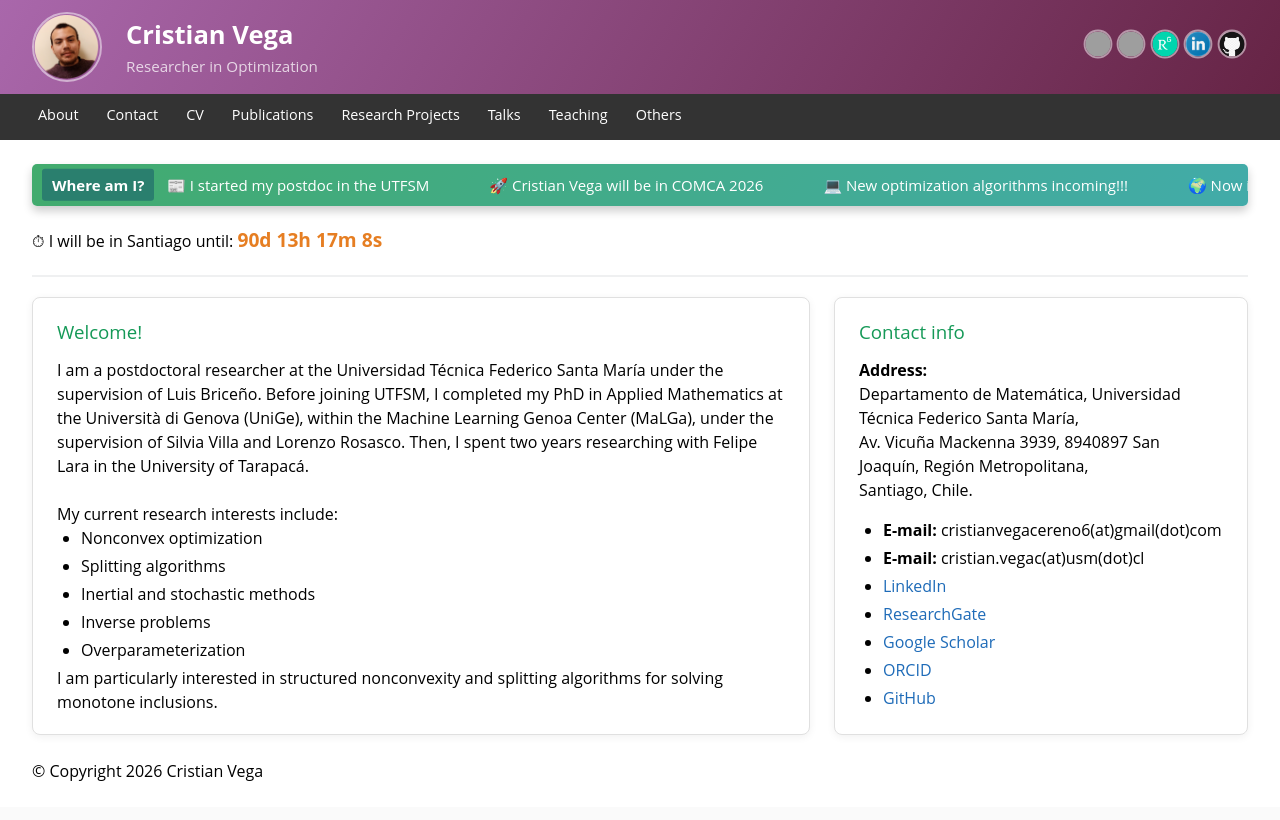
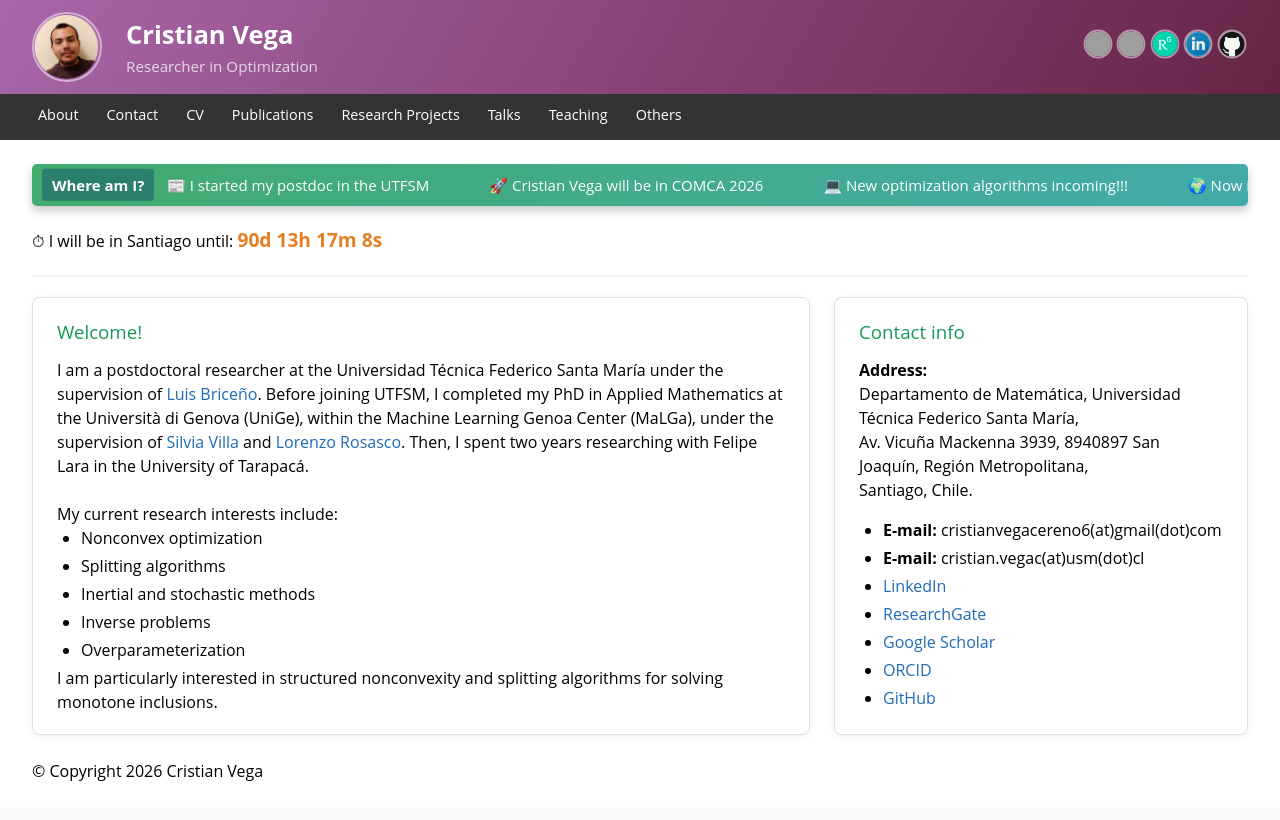
Before and after one commit to cristianvega1995/cristianvega1995.github.io, a Jekyll site: the page index.html, which Jekyll copies as it is, in a window 1280 px wide. Shown: the top 820 px of the page. Built offline with Jekyll 4.4.1, drawn with Linux system fonts in a browser that asks for light colours; part of the change alters nothing that is shown; grey boxes are pictures that could not be loaded.

```diff
--- a/index.html
+++ b/index.html
@@ -303,9 +303,10 @@
         <!-- Welcome box -->
         <div class="welcome-box" id="about">
             <h3 style="margin-top:0;">Welcome!</h3>
-            I am a postdoctoral researcher at the Universidad Técnica Federico Santa María under the supervision of Luis Briceño.
+            I am a postdoctoral researcher at the Universidad Técnica Federico Santa María under the supervision of <a href="http://lbriceno.mat.utfsm.cl/">Luis Briceño</a>.
             Before joining UTFSM, I completed my PhD in Applied Mathematics at the Università di Genova (UniGe),
-            within the Machine Learning Genoa Center (MaLGa), under the supervision of Silvia Villa and Lorenzo Rosasco. Then, I spent two years researching with Felipe Lara in the University of Tarapacá.
+            within the Machine Learning Genoa Center (MaLGa), under the supervision of <a href="https://rubrica.unige.it/personale/UkNHXVlo">Silvia Villa</a> and <a href="https://web.mit.edu/lrosasco/www/">Lorenzo Rosasco</a>.
+            Then, I spent two years researching with Felipe Lara in the University of Tarapacá.
             <br><br>
             My current research interests include:
             <ul>
```
